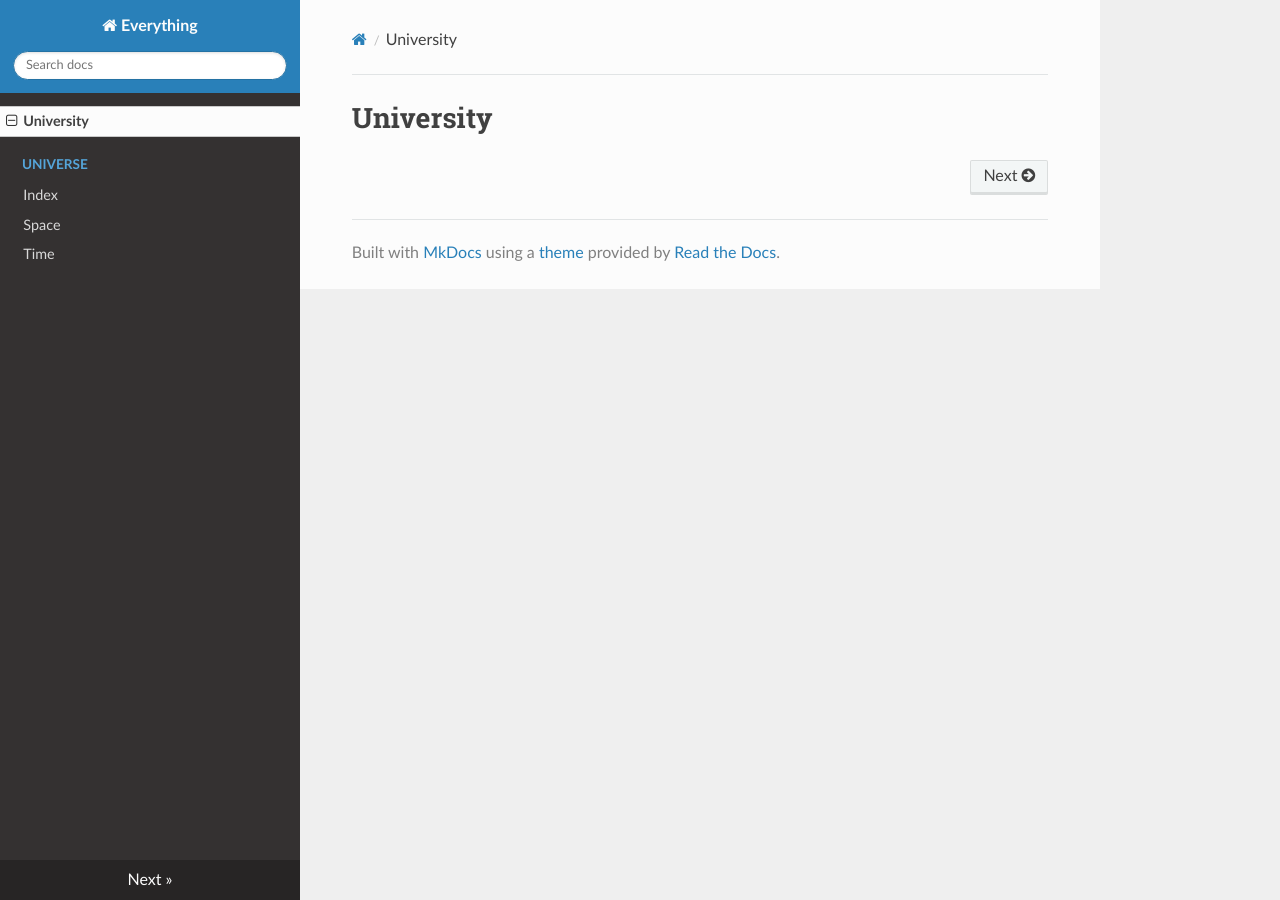
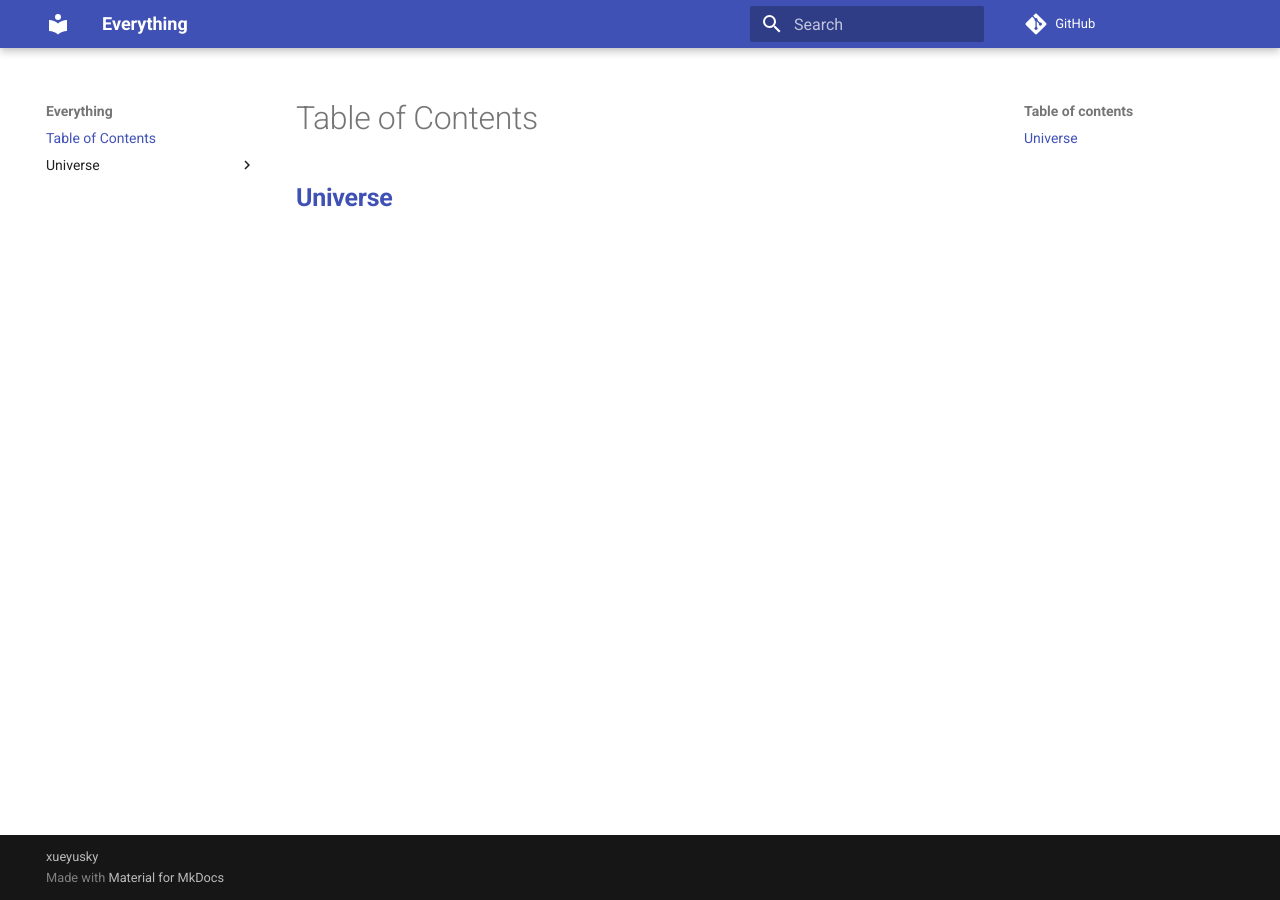
Before and after one commit to XueYuSky/everything, an MkDocs documentation site: the page built from docs/index.md, in a window 1280 px wide. Built offline with MkDocs 1.6.1 and Material for MkDocs 9.7.7, drawn with Linux system fonts in a browser that asks for light colours; nearby versions of some CDN libraries; comment, search, counter and statistics services are not loaded.

Commit message:
宇宙对象

```diff
--- a/docs/index.md
+++ b/docs/index.md
@@ -1 +1,3 @@
-# University
+# Table of Contents
+
+## [**Universe**](../Universe)
--- a/mkdocs.yml
+++ b/mkdocs.yml
@@ -1,3 +1,6 @@
 site_name: Everything
-theme: readthedocs
+theme: material
+site_author: XueYuSky
 site_url: https://xueyusky.github.io/everything
+repo_url: https://github.com/xueyusky/everything
+copyright: xueyusky
```
